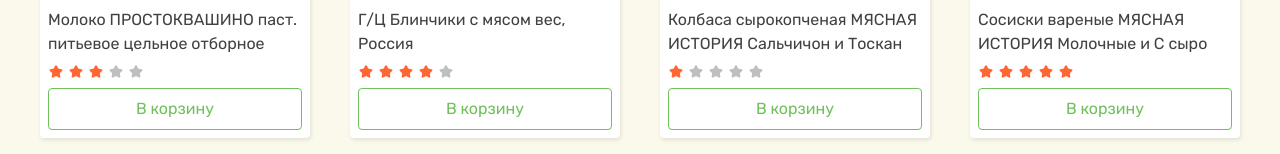
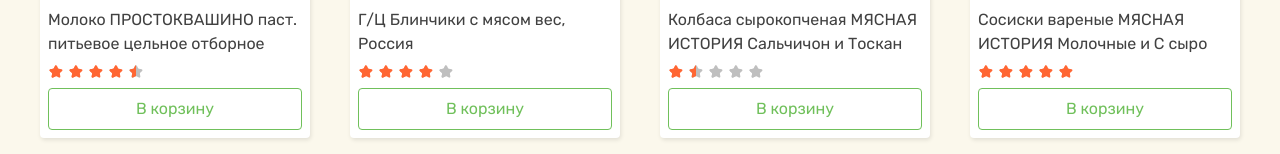
Before and after one commit to NVinox/north-shop-frontend, a Next.js app: page / in a window 1280 px wide. Shown: the part 637-791 px from the top of the page. Built offline with nearby package versions, Linux system fonts and the light colour scheme.

Commit message:
fix: правил компонент рейтинга

```diff
--- a/src/shared/icons/index.ts
+++ b/src/shared/icons/index.ts
@@ -9,6 +9,7 @@ import {
 	PhoneIcon,
 	BurgerIcon,
 	FacebookIcon,
+	HalfStarIcon,
 	InstagramIcon,
 	LogoTitleIcon,
 	ArrowDownIcon,
@@ -27,6 +28,7 @@ export {
 	PhoneIcon,
 	BurgerIcon,
 	FacebookIcon,
+	HalfStarIcon,
 	InstagramIcon,
 	LogoTitleIcon,
 	ArrowDownIcon,
--- a/src/shared/icons/ui/Icons.tsx
+++ b/src/shared/icons/ui/Icons.tsx
@@ -461,3 +461,39 @@ export function StarIcon({ className = "" }: IStarIconProps) {
 		</svg>
 	);
 }
+
+interface IHalfStarIconProps {
+	className?: string;
+	fillLeft?: boolean;
+	fillRight?: boolean;
+}
+
+export function HalfStarIcon({
+	className = "",
+	fillLeft = false,
+	fillRight = false,
+}: IHalfStarIconProps) {
+	const activeColor = "var(--primary)";
+	const inactiveColor = "var(--light)";
+
+	return (
+		<svg
+			className={className}
+			xmlns="http://www.w3.org/2000/svg"
+			width="16"
+			height="16"
+			viewBox="0 0 16 16"
+		>
+			<g>
+				<path
+					fill={fillRight ? activeColor : inactiveColor}
+					d="M7.10326 1.81698C7.47008 1.07374 8.52992 1.07374 8.89674 1.81699L10.1185 4.29249C10.2641 4.58763 10.5457 4.7922 10.8714 4.83953L13.6033 5.2365C14.4235 5.35568 14.751 6.36365 14.1575 6.94219L12.1807 8.8691C11.945 9.09884 11.8375 9.42984 11.8931 9.75423L12.3598 12.4751C12.4999 13.292 11.6424 13.9149 10.9088 13.5293L8.46534 12.2446C8.17402 12.0915 7.82598 12.0915 7.53466 12.2446L5.09119 13.5293C4.35756 13.9149 3.50013 13.292 3.64024 12.4751L4.1069 9.75423C4.16254 9.42984 4.05499 9.09884 3.81931 8.8691L1.8425 6.94219C1.24898 6.36365 1.57649 5.35568 2.39671 5.2365L5.12859 4.83953C5.4543 4.7922 5.73587 4.58763 5.88153 4.29249L7.10326 1.81698Z"
+				/>
+				<path
+					fill={fillLeft ? activeColor : inactiveColor}
+					d="M8.00001 1.25952V12.1297C7.84017 12.1297 7.68033 12.168 7.53467 12.2446L5.0912 13.5292C4.35757 13.9149 3.50014 13.292 3.64025 12.475L4.10691 9.7542C4.16255 9.42981 4.055 9.09881 3.81932 8.86907L1.84251 6.94216C1.24899 6.36362 1.5765 5.35565 2.39672 5.23647L5.12861 4.8395C5.45432 4.79217 5.73588 4.5876 5.88154 4.29246L7.10328 1.81696C7.28668 1.44533 7.64335 1.25952 8.00001 1.25952Z"
+				/>
+			</g>
+		</svg>
+	);
+}
--- a/src/shared/rating/ui/rating.tsx
+++ b/src/shared/rating/ui/rating.tsx
@@ -1,5 +1,4 @@
-import { cn } from "@/shared/lib/utils";
-import { StarIcon } from "@/shared/icons";
+import { HalfStarIcon } from "@/shared/icons";
 
 interface IProps {
 	rating: number;
@@ -7,19 +6,18 @@ interface IProps {
 }
 
 export default function Rating({ rating, max = 5 }: IProps) {
+	const normalizedValue = Math.round(rating * 2) / 2;
+
 	return (
 		<ul className="flex items-center gap-x-[4px]">
 			{Array.from({ length: max }).map((_, index) => {
-				const isFilled = index < rating;
+				const starIndex = index + 1;
+				const rightFilled = starIndex <= normalizedValue;
+				const leftFilled = rightFilled || starIndex - 0.5 === normalizedValue;
 
 				return (
 					<li key={index}>
-						<StarIcon
-							className={cn(
-								"transition-base",
-								isFilled ? "text-primary" : "text-light",
-							)}
-						/>
+						<HalfStarIcon fillLeft={leftFilled} fillRight={rightFilled} />
 					</li>
 				);
 			})}
--- a/src/widgets/productList/config/data.ts
+++ b/src/widgets/productList/config/data.ts
@@ -9,7 +9,7 @@ export const PRODUCTS: IProduct[] = [
 		imageUrl: ProductTemplate.src,
 		price: 44.5,
 		oldPrice: 50.5,
-		rating: 3,
+		rating: 4.3,
 		discount: 44,
 	},
 	{
@@ -18,7 +18,7 @@ export const PRODUCTS: IProduct[] = [
 		imageUrl: ProductTemplate.src,
 		price: 44.52,
 		oldPrice: 50.5,
-		rating: 4,
+		rating: 3.9,
 		discount: 44,
 	},
 	{
@@ -27,7 +27,7 @@ export const PRODUCTS: IProduct[] = [
 		imageUrl: ProductTemplate.src,
 		price: 44.5,
 		oldPrice: 50.5,
-		rating: 1,
+		rating: 1.3,
 		discount: 44,
 	},
 	{
```
